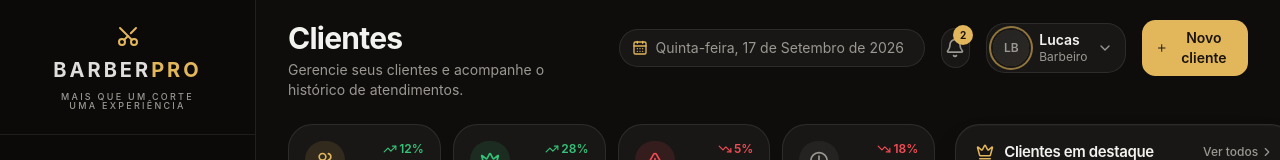
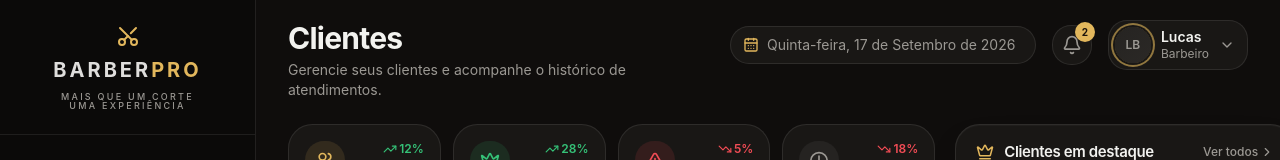
Before and after one commit to lucaslago01/barberpro-crm, a Next.js app: page /clientes in a window 1280 px wide. Shown: the top 160 px of the page. Built offline with nearby package versions, Linux system fonts and the light colour scheme; no server answers; the database is empty.

Commit message:
Clientes: remove botão duplicado do cabeçalho

```diff
--- a/app/clientes/page.tsx
+++ b/app/clientes/page.tsx
@@ -1,18 +1,11 @@
 import { AppShell } from '@/components/dashboard/app-shell'
 import { ClientsView } from '@/components/clientes/clients-view'
-import { Plus } from 'lucide-react'
 
 export default function ClientesPage() {
   return (
     <AppShell
       title="Clientes"
       subtitle="Gerencie seus clientes e acompanhe o histórico de atendimentos."
-      headerAction={
-        <button className="inline-flex items-center gap-1.5 rounded-lg bg-gold px-3.5 py-2 text-sm font-semibold text-primary-foreground transition-colors hover:brightness-105">
-          <Plus className="size-4" />
-          Novo cliente
-        </button>
-      }
     >
       <ClientsView />
     </AppShell>
```
